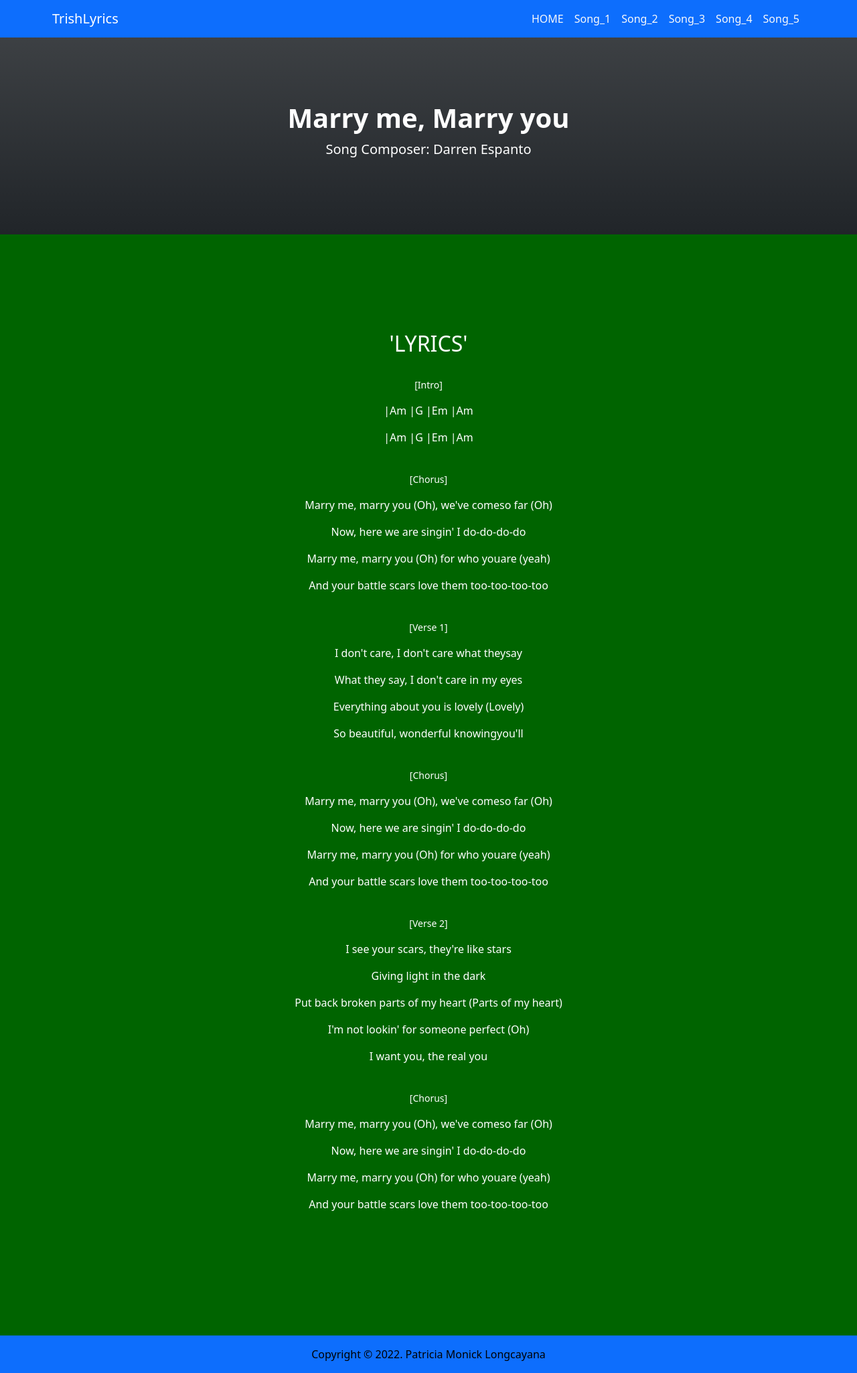
After one commit to Patricia0911/act4-melomaniac-Longcayana, a PHP site: page /song4.php in a window 1280 px wide. The commit adds this page. Shown: the whole page at 67% size. Run offline with PHP 8.4, Linux system fonts and the light colour scheme.

Commit message:
Song 4 Page Added

```diff
--- a/index.php
+++ b/index.php
@@ -56,7 +56,7 @@
                         <li><h7 class='fw-bolder'>Song 1 - "Easy On Me"</h7><i> - Song Composer: Adele</i></li>
                         <li><h7 class='fw-bolder'>Song 2 - "Make it Real"</h7><i> - Song Composer: The gets</i></li>
                         <li><h7 class='fw-bolder'>Song 3 - "Nobela"</h7><i> - Song Composer: Join the Club</i></li>
-
+                        <li><h7 class='fw-bolder'>Song 4 - "Marry me, Marry you"</h7><i> - Song Composer: Darren Espanto</i></li>
                         </ul>
                     </div>
                 </div>
--- /dev/null
+++ b/song4.php
@@ -0,0 +1,122 @@
+<!DOCTYPE html>
+<html lang="en">
+    <head>
+        <meta charset="utf-8" />
+        <meta name="viewport" content="width=device-width, initial-scale=1, shrink-to-fit=no" />
+        <meta name="description" content="" />
+        <meta name="author" content="Patricia Monick Longcayana" />
+        <title>Melomaniac Activity</title>
+        <link rel="icon" type="image/x-icon" href="assets/favicon.ico" />
+        <link href="css/styles.css" rel="stylesheet" />
+        <style>
+        body {
+                 background-color: darkgreen;
+            }
+        </style>
+
+    </head>
+    <body id="page-top">
+        <!-- Navigation-->
+        <nav class="navbar navbar-expand-lg navbar-dark bg-primary fixed-top" id="mainNav">
+            <div class="container px-2">
+                <a class="navbar-brand" href="#page-top">TrishLyrics</a>
+                <button class="navbar-toggler" type="button" data-bs-toggle="collapse" data-bs-target="#navbarResponsive" aria-controls="navbarResponsive" aria-expanded="false" aria-label="Toggle navigation"><span class="navbar-toggler-icon"></span></button>
+                <div class="collapse navbar-collapse" id="navbarResponsive">
+                    <ul class="navbar-nav ms-auto">
+                       <li class="nav-item"><a class="nav-link text-light" href="index.php">HOME</a></li>
+                        <li class="nav-item"><a class="nav-link text-light" href="song1.php">Song_1</a></li>
+                        <li class="nav-item"><a class="nav-link text-light" href="song2.php">Song_2</a></li>
+                        <li class="nav-item"><a class="nav-link text-light" href="song3.php">Song_3</a></li>
+                        <li class="nav-item"><a class="nav-link text-light" href="song4.php">Song_4</a></li>
+                        <li class="nav-item"><a class="nav-link text-light" href="song5.php">Song_5</a></li>
+                    </ul>
+                </div>
+            </div>
+        </nav>
+        <!-- Header-->
+        <header class="bg-dark bg-gradient text-white">
+
+            <div class="container px-4 text-center">
+                <h1 class="fw-bolder">Marry me, Marry you</h1>
+                <p class="lead">Song Composer: Darren Espanto</p>
+
+            </div>
+
+
+        </header>
+
+        <!-- About section-->
+        <section id="songs">
+            <div class="container px-4">
+                <div class="row gx-4 justify-content-center">
+                    <div class="col-lg-7 text-center text-white">
+
+
+                        <?php
+                        //lyrics
+                        echo "<h2 class='text-white'>'LYRICS'</h2>";
+                        echo "<br/>";
+
+
+                        echo "<p class='small'>[Intro]</p>";
+                        echo "<p> |Am |G |Em |Am </p>";
+                        echo "<p> |Am |G |Em |Am </p>";
+                        echo "<br/>";
+
+                        echo "<p class='small'>[Chorus]</p>";
+                        echo "<p>  Marry me, marry you (Oh), we've comeso far (Oh) </p>";
+                        echo "<p> Now, here we are singin' I do-do-do-do </p>";
+                        echo "<p> Marry me, marry you (Oh) for who youare (yeah) </p>";
+                        echo "<p>  And your battle scars love them too-too-too-too </p>";
+                        echo "<br/>";
+
+                        echo "<p class='small'>[Verse 1]</p>";
+                        echo "<p> I don't care, I don't care what theysay </p>";
+                        echo "<p> What they say, I don't care in my eyes </p>";
+                        echo "<p> Everything about you is lovely (Lovely) </p>";
+                        echo "<p> So beautiful, wonderful knowingyou'll </p>";
+                        echo "<br/>";
+
+                        echo "<p class='small'>[Chorus]</p>";
+                        echo "<p>  Marry me, marry you (Oh), we've comeso far (Oh) </p>";
+                        echo "<p> Now, here we are singin' I do-do-do-do </p>";
+                        echo "<p> Marry me, marry you (Oh) for who youare (yeah) </p>";
+                        echo "<p>  And your battle scars love them too-too-too-too </p>";
+                        echo "<br/>";
+
+                        echo "<p class='small'>[Verse 2]</p>";
+                        echo "<p> I see your scars, thеy're like stars </p>";
+                        echo "<p> Giving light in the dark </p>";
+                        echo "<p> Put back brokеn parts of my heart (Parts of my heart) </p>";
+                        echo "<p> I'm not lookin' for someone perfect (Oh) </p>";
+                        echo "<p> I want you, the real you </p>";
+                        echo "<br/>";
+
+                        echo "<p class='small'>[Chorus]</p>";
+                        echo "<p>  Marry me, marry you (Oh), we've comeso far (Oh) </p>";
+                        echo "<p> Now, here we are singin' I do-do-do-do </p>";
+                        echo "<p> Marry me, marry you (Oh) for who youare (yeah) </p>";
+                        echo "<p>  And your battle scars love them too-too-too-too </p>";
+                        echo "<br/>";
+
+
+
+
+
+
+                        ?>
+
+                    </div>
+                </div>
+            </div>
+        </section>
+
+        <footer class="py-3 bg-primary">
+            <div class="container px-4"><p class="m-0 text-center text-black">Copyright &copy; 2022. Patricia Monick Longcayana</p></div>
+        </footer>
+        <!-- Bootstrap core JS-->
+        <script src="js/bootstrap.bundle.min.js"></script>
+        <!-- Core theme JS-->
+        <script src="js/scripts.js"></script>
+    </body>
+</html>
```
